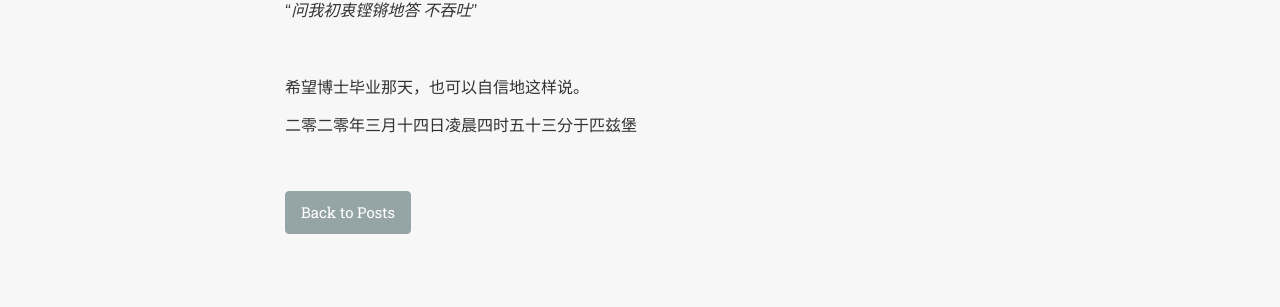
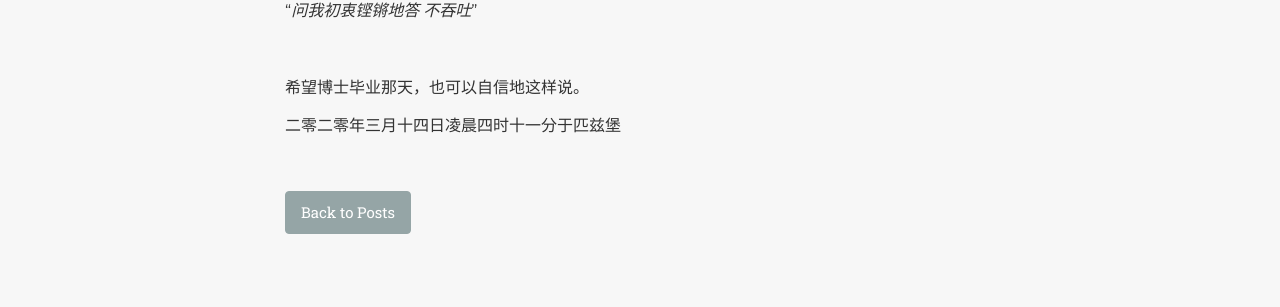
Before and after one commit to judykong97/judykong97.github.io, a Jekyll site: the page built from _posts/blog/2020-03-14-lu.markdown, in a window 1280 px wide and 900 px high, scrolled down 6423 px. Shown: the part 406-713 px from the top of the window. Built offline with Jekyll 4.4.1, drawn with Linux system fonts in a browser that asks for light colours; some web fonts are replaced.

Commit message:
Updated post

```diff
--- a/_posts/blog/2020-03-14-lu.markdown
+++ b/_posts/blog/2020-03-14-lu.markdown
@@ -176,4 +176,4 @@ written: Mar 14, 2020
 
 希望博士毕业那天，也可以自信地这样说。
 
-二零二零年三月十四日凌晨四时五十三分于匹兹堡
+二零二零年三月十四日凌晨四时十一分于匹兹堡
```
